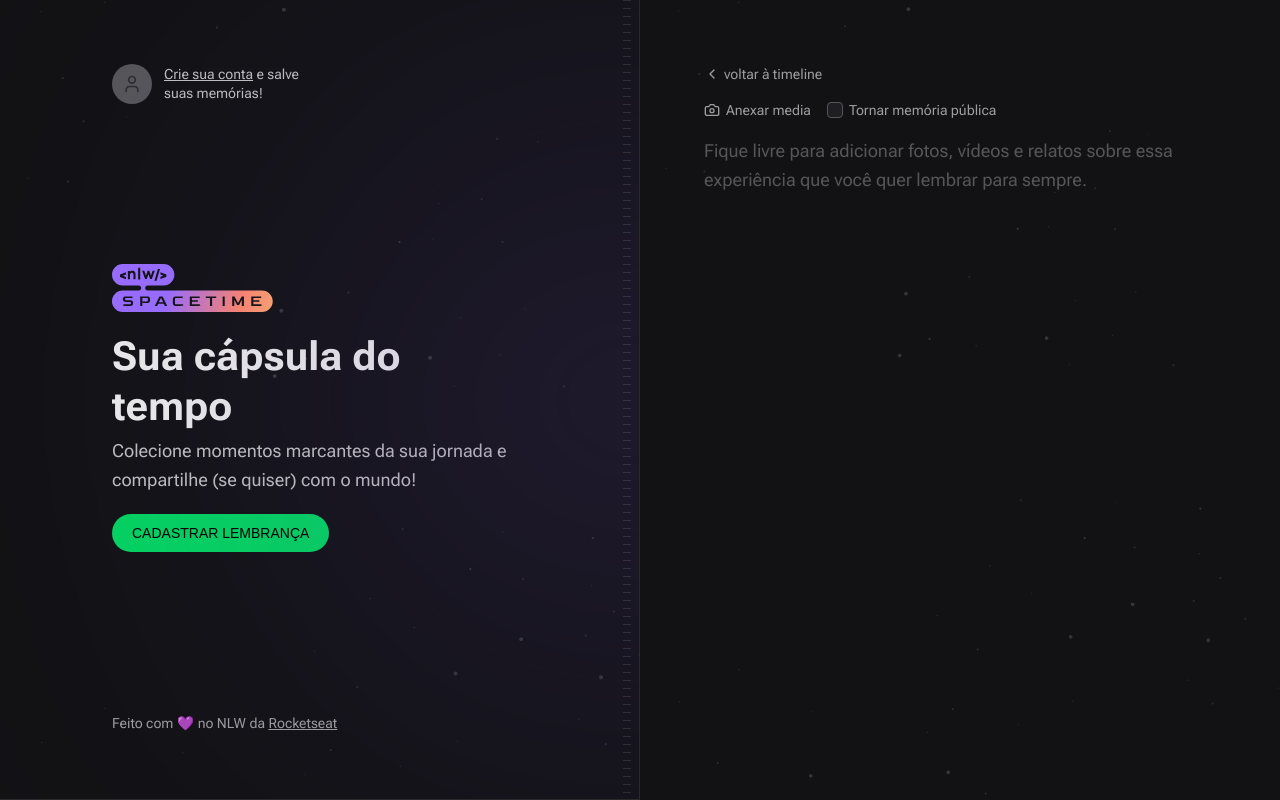
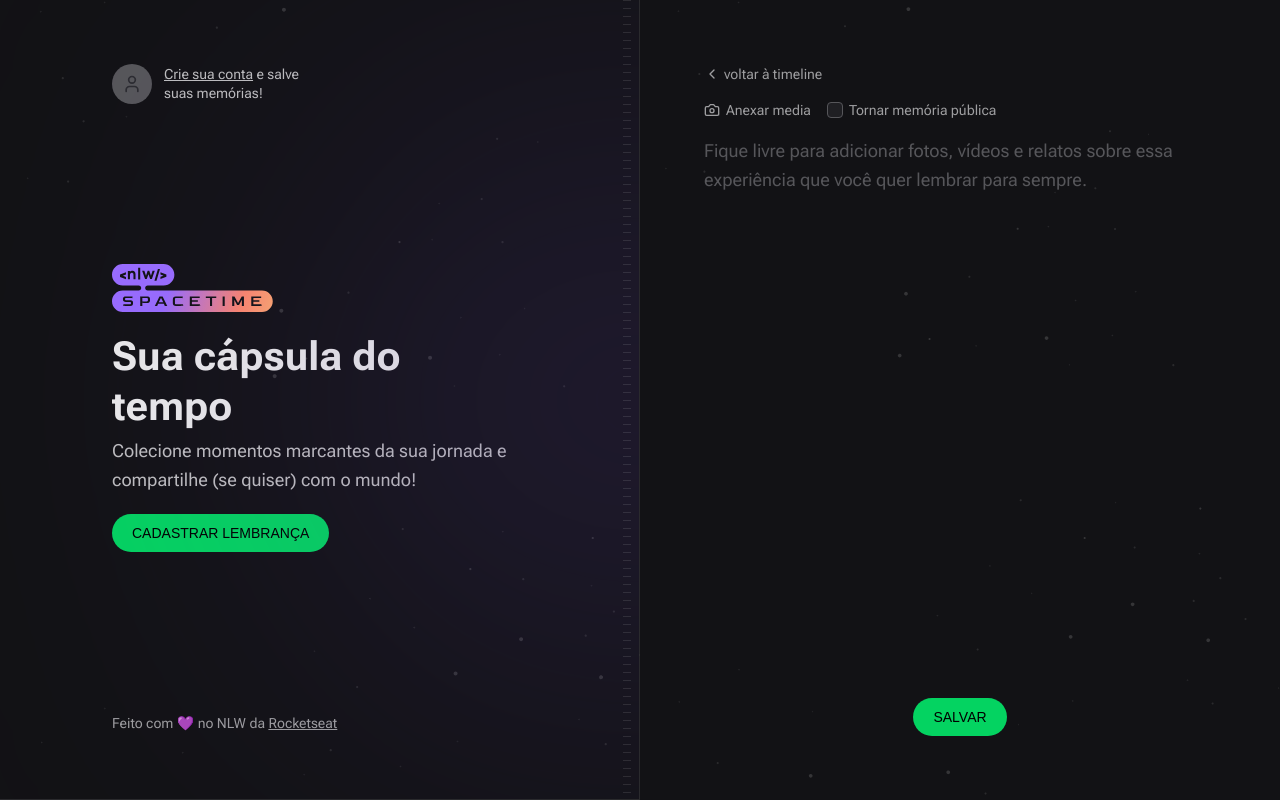
Before and after one commit to BrunoMSPais/NLW_Space-Time, a Next.js app in the folder web/: page /memories/new in a window 1280 px wide. Built offline with nearby package versions, Linux system fonts and the light colour scheme; no server answers; a web font is replaced by a local one.

Commit message:
connected the form (web) to back-end

```diff
--- a/web/package.json
+++ b/web/package.json
@@ -16,6 +16,7 @@
     "axios": "^1.4.0",
     "eslint": "8.40.0",
     "eslint-config-next": "13.4.2",
+    "js-cookie": "^3.0.5",
     "jwt-decode": "^3.1.2",
     "lucide-react": "^0.217.0",
     "next": "13.4.2",
@@ -28,6 +29,7 @@
   "devDependencies": {
     "@rocketseat/eslint-config": "^1.2.0",
     "@tailwindcss/forms": "^0.5.3",
+    "@types/js-cookie": "^3.0.3",
     "prettier-plugin-tailwindcss": "^0.3.0"
   }
 }
--- a/web/prettier.config.js
+++ b/web/prettier.config.js
@@ -1,6 +1,6 @@
 module.exports = {
   plugins: [require('prettier-plugin-tailwindcss')],
-  trailingComa: 'true',
+  trailingComa: true,
   tabWidth: 2,
   semi: false,
   singleQuote: true,
--- a/web/src/app/memories/new/page.tsx
+++ b/web/src/app/memories/new/page.tsx
@@ -1,7 +1,7 @@
-import MediaPicker from '@/components/MediaPicker'
-import { Camera, ChevronLeft } from 'lucide-react'
 import Link from 'next/link'
-import React from 'react'
+import { ChevronLeft } from 'lucide-react'
+
+import NewMemoryForm from '@/components/NewMemoryForm'
 
 // type Props = {}
 
@@ -16,41 +16,7 @@
         voltar à timeline
       </Link>
 
-      <form className="flex flex-1 flex-col gap-2">
-        <div className="flex items-center gap-4">
-          <label
-            htmlFor="media"
-            className="flex cursor-pointer items-center gap-1.5 text-sm text-gray-200 transition-colors hover:text-gray-100"
-          >
-            <Camera className="h-4 w-4" />
-            Anexar media
-          </label>
-
-          <label
-            htmlFor="isPublic"
-            className="flex cursor-pointer items-center gap-1.5 text-sm text-gray-200 transition-colors hover:text-gray-100"
-          >
-            <input
-              type="checkbox"
-              name="isPublic"
-              id="isPublic"
-              value="true"
-              className="h-4 w-4 rounded border-gray-400 bg-gray-700 text-purple-500"
-            />
-            Tornar memória pública
-          </label>
-        </div>
-
-        <MediaPicker />
-
-        <textarea
-          name="content"
-          id="content"
-          spellCheck={false}
-          className="text-gary-100 w-full flex-1 resize-none rounded border-0 bg-transparent p-0 text-lg leading-relaxed placeholder:text-gray-400 focus:ring-0"
-          placeholder="Fique livre para adicionar fotos, vídeos e relatos sobre essa experiência que você quer lembrar para sempre."
-        />
-      </form>
+      <NewMemoryForm />
     </div>
   )
 }
--- /dev/null
+++ b/web/src/components/NewMemoryForm.tsx
@@ -0,0 +1,98 @@
+'use client'
+
+import Cookie from 'js-cookie'
+import { FormEvent } from 'react'
+import { Camera } from 'lucide-react'
+import { useRouter } from 'next/navigation'
+
+import { api } from '@/lib/api'
+
+import MediaPicker from '@/components/MediaPicker'
+
+function NewMemoryForm() {
+  const router = useRouter()
+
+  async function handleCreateMemory(event: FormEvent<HTMLFormElement>) {
+    event.preventDefault()
+
+    const formData = new FormData(event.currentTarget)
+
+    const fileToUpload = formData.get('media')
+
+    let coverUrl = ''
+
+    if (fileToUpload) {
+      const uploadFormData = new FormData()
+      uploadFormData.set('file', fileToUpload)
+
+      const uploadResponse = await api.post('/upload', uploadFormData)
+
+      coverUrl = uploadResponse.data.fileUrl
+    }
+
+    const token = Cookie.get('token')
+
+    await api.post(
+      '/memories',
+      {
+        coverUrl,
+        content: formData.get('content'),
+        isPublic: formData.get('isPublic'),
+      },
+      {
+        headers: {
+          Authorization: `Bearer ${token}`,
+        },
+      }
+    )
+
+    router.push('/')
+  }
+
+  return (
+    <form onSubmit={handleCreateMemory} className="flex flex-1 flex-col gap-2">
+      <div className="flex items-center gap-4">
+        <label
+          htmlFor="media"
+          className="flex cursor-pointer items-center gap-1.5 text-sm text-gray-200 transition-colors hover:text-gray-100"
+        >
+          <Camera className="h-4 w-4" />
+          Anexar media
+        </label>
+
+        <label
+          htmlFor="isPublic"
+          className="flex cursor-pointer items-center gap-1.5 text-sm text-gray-200 transition-colors hover:text-gray-100"
+        >
+          <input
+            type="checkbox"
+            name="isPublic"
+            id="isPublic"
+            value="true"
+            className="h-4 w-4 rounded border-gray-400 bg-gray-700 text-purple-500"
+          />
+          Tornar memória pública
+        </label>
+      </div>
+
+      <MediaPicker />
+
+      <textarea
+        name="content"
+        id="content"
+        spellCheck={false}
+        className="text-gary-100 w-full flex-1 resize-none rounded border-0 bg-transparent p-0 text-lg leading-relaxed placeholder:text-gray-400 focus:ring-0"
+        placeholder="Fique livre para adicionar fotos, vídeos e relatos sobre essa experiência que você quer lembrar para sempre."
+      />
+
+      <button
+        type="submit"
+        className="inline-block self-center rounded-full bg-green-500 px-5 py-3 font-alt text-sm uppercase leading-none text-black transition-colors hover:bg-green-600"
+      >
+        Salvar
+      </button>
+    </form>
+  )
+}
+
+export default NewMemoryForm
```
